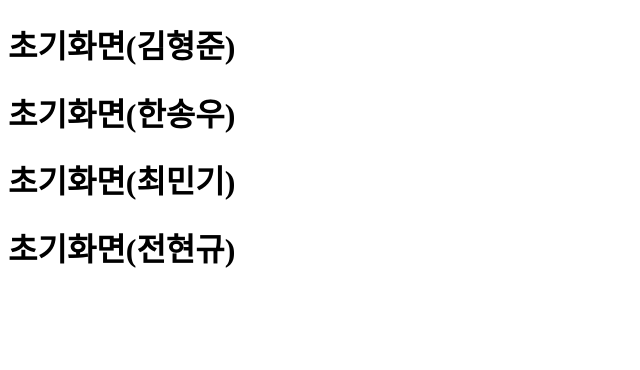
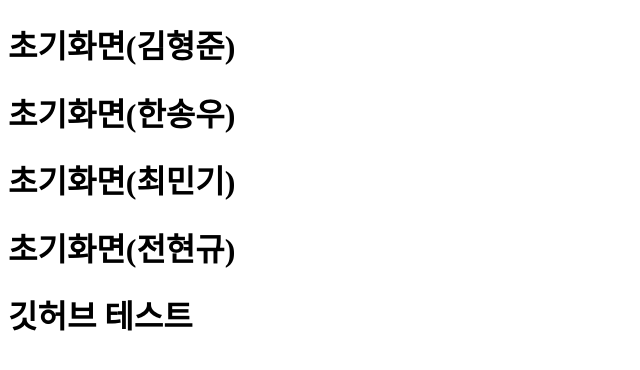
Before and after one commit to hhsw07/project03, a plain HTML site: page index.html in a window 1280 px wide. Shown: the whole page, without its empty margins (0-640 px from the left). Drawn offline with Linux system fonts and the light colour scheme.

Commit message:
Update index.html

```diff
--- a/index.html
+++ b/index.html
@@ -15,7 +15,7 @@
     <h1>초기화면(한송우)</h1>
     <h1>초기화면(최민기)</h1>
     <h1>초기화면(전현규)</h1>
-
+    <h1>깃허브 테스트<h1>
 
 
 </body>
```
